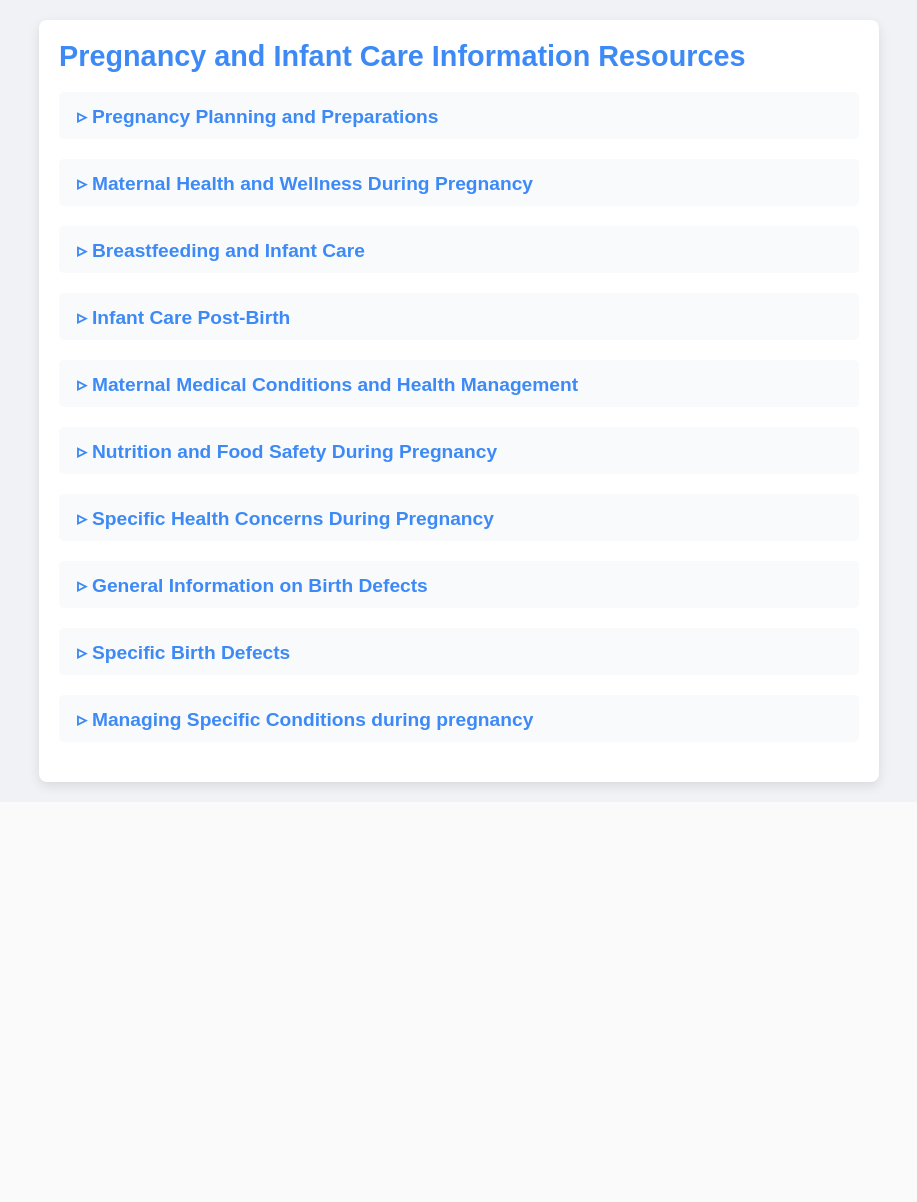
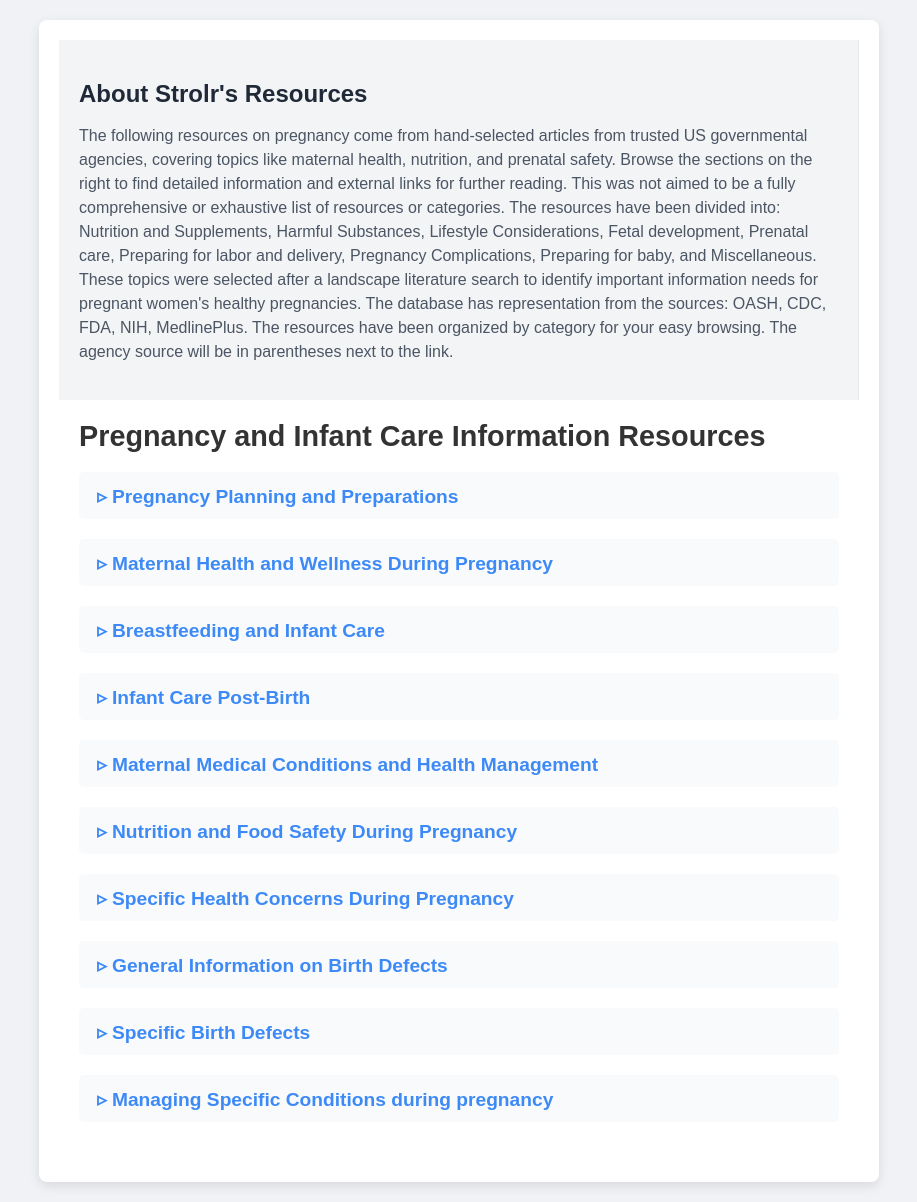
Before and after one commit to tirilab/strolr, a PHP site: page / in a window 1280 px wide. Shown: the whole page, without its empty margins (181-1098 px from the left). Before the commit the page ends 793 px from the top, so only its background shows below. Run offline with PHP 8.4, Linux system fonts and the light colour scheme.

Commit message:
Update to description

```diff
--- a/index.html
+++ b/index.html
@@ -2,11 +2,19 @@
 <html lang="en">
 <head>
     <meta charset="UTF-8">
-    <title>Pregnancy and Infant Care Information Resources</title>
+    <title>Strolr's Pregnancy Information Resources</title>
     <link rel="stylesheet" href="styles.css">
 </head>
 <body>
     <div class="container">
+        <div class="sidebar-card">
+            <h2>About Strolr's Resources</h2>
+            <p>The following resources on pregnancy come from hand-selected articles from trusted US governmental agencies, covering topics like maternal health, nutrition, and prenatal safety. Browse the sections on the right to find detailed information and external links for further reading. This was not aimed to be a fully comprehensive or exhaustive list of resources or categories.
+                The resources have been divided into: Nutrition and Supplements, Harmful Substances, Lifestyle Considerations, Fetal development, Prenatal care, Preparing for labor and delivery, Pregnancy Complications, Preparing for baby, and Miscellaneous. These topics were selected after a landscape literature search to identify
+                important information needs for pregnant women's healthy pregnancies. The database has representation from the sources: OASH, CDC, FDA, NIH, MedlinePlus. The resources have been organized by category for your easy browsing. The agency source will be in parentheses next to the link.
+            </p>
+        </div>
+        <div class = "content">
         <h1>Pregnancy and Infant Care Information Resources</h1>
 
         <div class="category">
@@ -216,7 +224,7 @@
             </div>
         </div>
         <!-- Repeat the above structure for other categories -->
-
+    </div>
         <script src="script.js"></script>
     </div>
 </body>
--- a/styles.css
+++ b/styles.css
@@ -22,11 +22,34 @@ body {
     border-radius: 8px;
     box-shadow: 0px 4px 12px rgba(0, 0, 0, 0.1); /* Soft shadow for card effect */
 }
+.sidebar-card {
+    flex: 1;
+    padding: 20px;
+    background-color: #f3f4f6;
+    border-right: 1px solid #e5e7eb;
+}
+
+.sidebar-card h2 {
+    font-size: 24px;
+    color: #1f2937;
+    margin-bottom: 10px;
+}
+
+.sidebar-card p {
+    font-size: 16px;
+    color: #4b5563;
+    line-height: 1.5;
+}
+
+.content {
+    flex: 3;
+    padding: 20px;
+}
 
 /* Header styling */
 h1 {
     text-align: left;
-    color: #3d8af7; /* Streamlit blue color */
+    color: #333; /* Streamlit blue color */
     font-size: 1.8em;
     margin-top: 0;
 }
```
